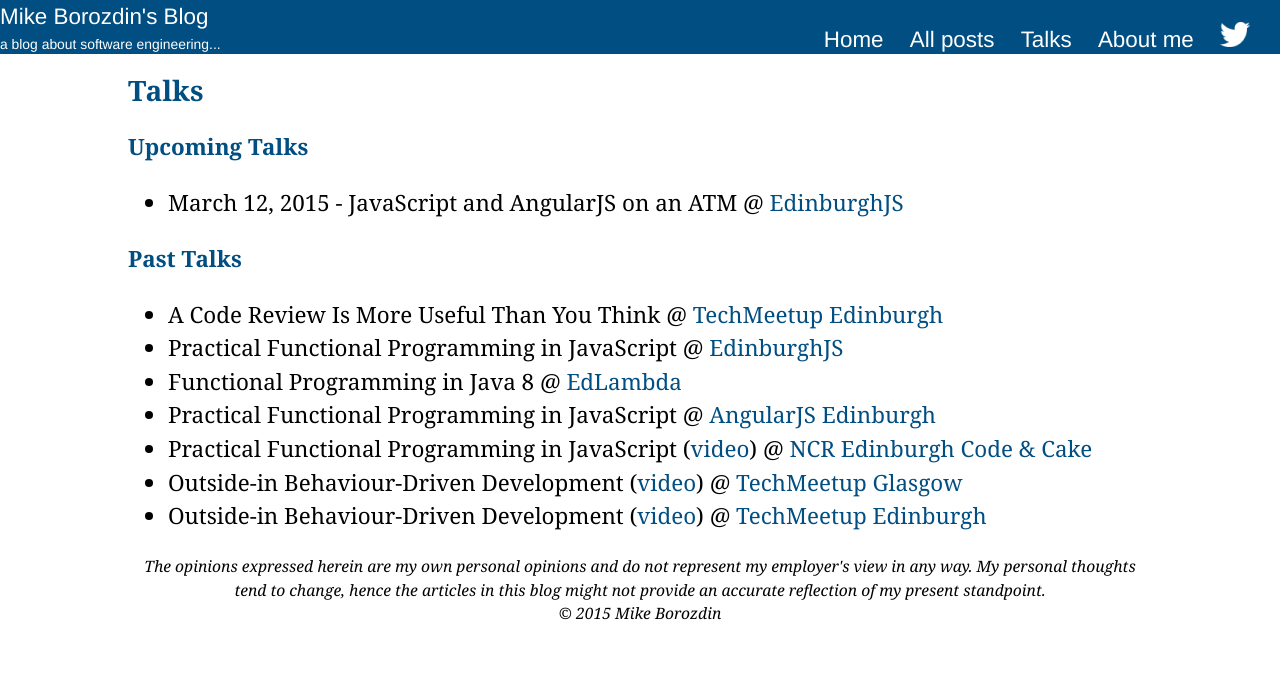
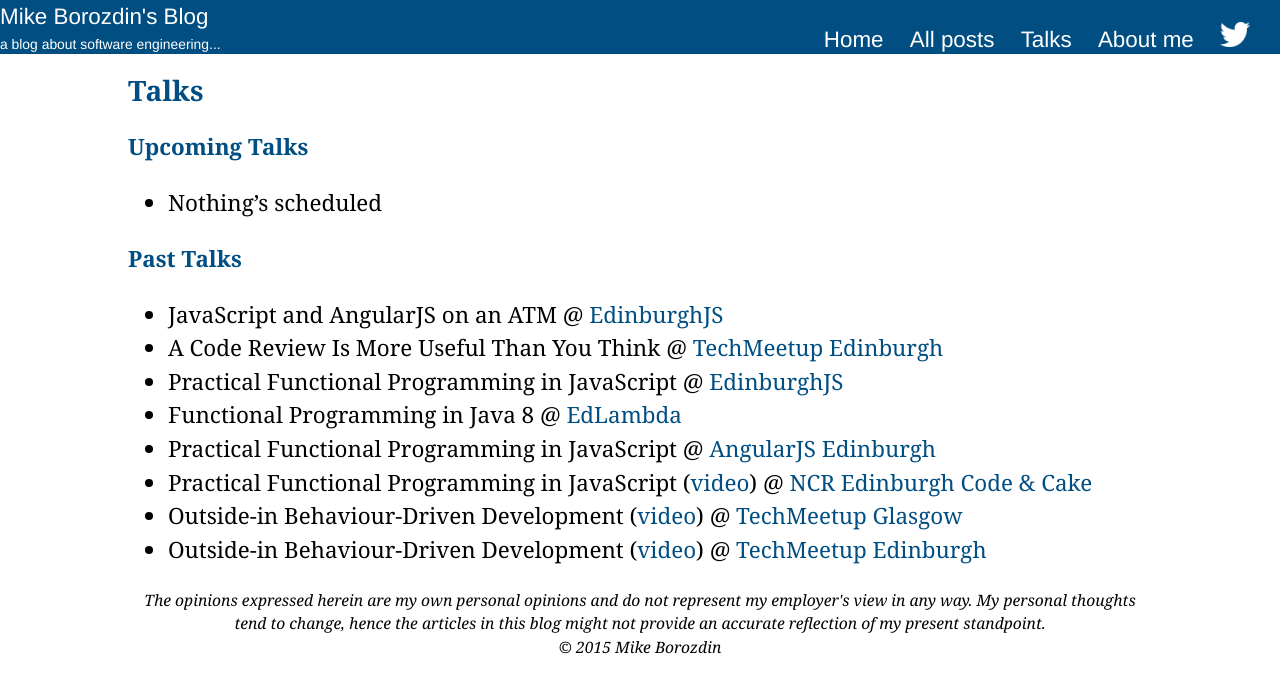
Before and after one commit to mikeborozdin/mikeborozdin.github.io, a Jekyll site: the page built from talks.md, in a window 1280 px wide. Shown: the top 693 px of the page. Built offline with Jekyll 4.4.1, drawn with Linux system fonts in a browser that asks for light colours.

Commit message:
updated talks

```diff
--- a/talks.md
+++ b/talks.md
@@ -7,11 +7,12 @@
 Upcoming Talks
 ----
 
-* March 12, 2015 - JavaScript and AngularJS on an ATM @ [EdinburghJS](https://ti.to/edinburghjs/march-2015-meetup)
+* Nothing's scheduled
 
 Past Talks
 ----
 
+* JavaScript and AngularJS on an ATM @ [EdinburghJS](https://twitter.com/edinburghjs)
 * A Code Review Is More Useful Than You Think @ [TechMeetup Edinburgh](http://techmeetup.co.uk)
 * Practical Functional Programming in JavaScript @ [EdinburghJS](https://twitter.com/edinburghjs)
 * Functional Programming in Java 8 @ [EdLambda](http://www.edlambda.co.uk/)
```
